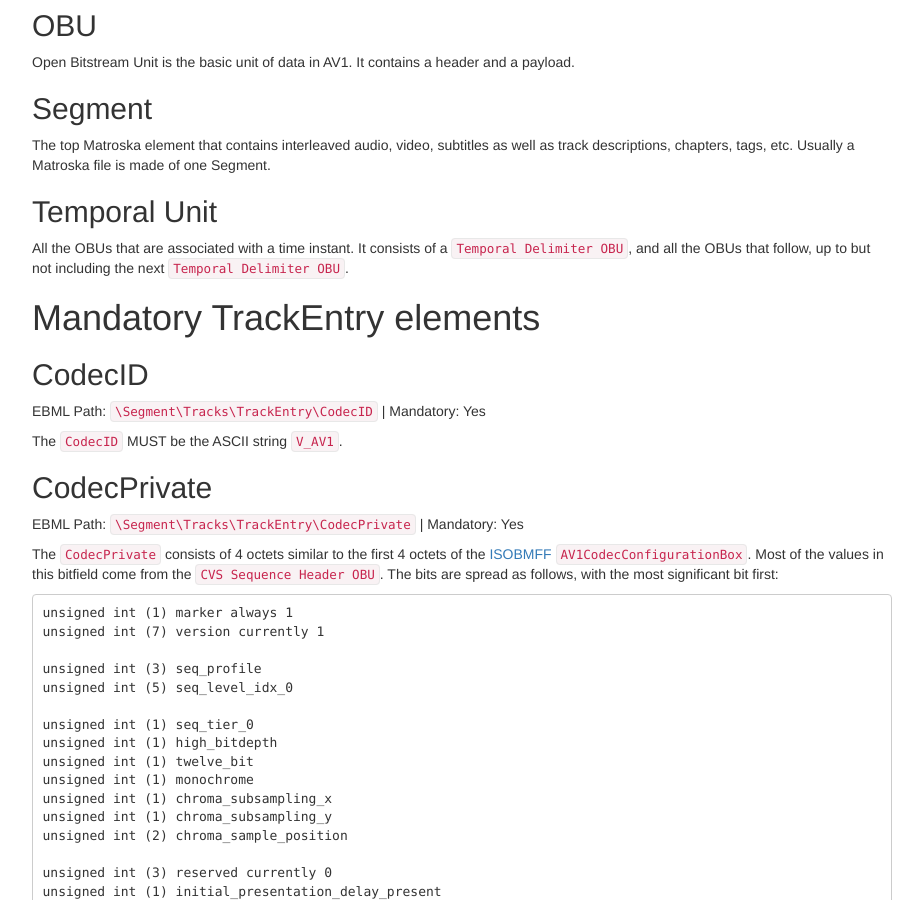
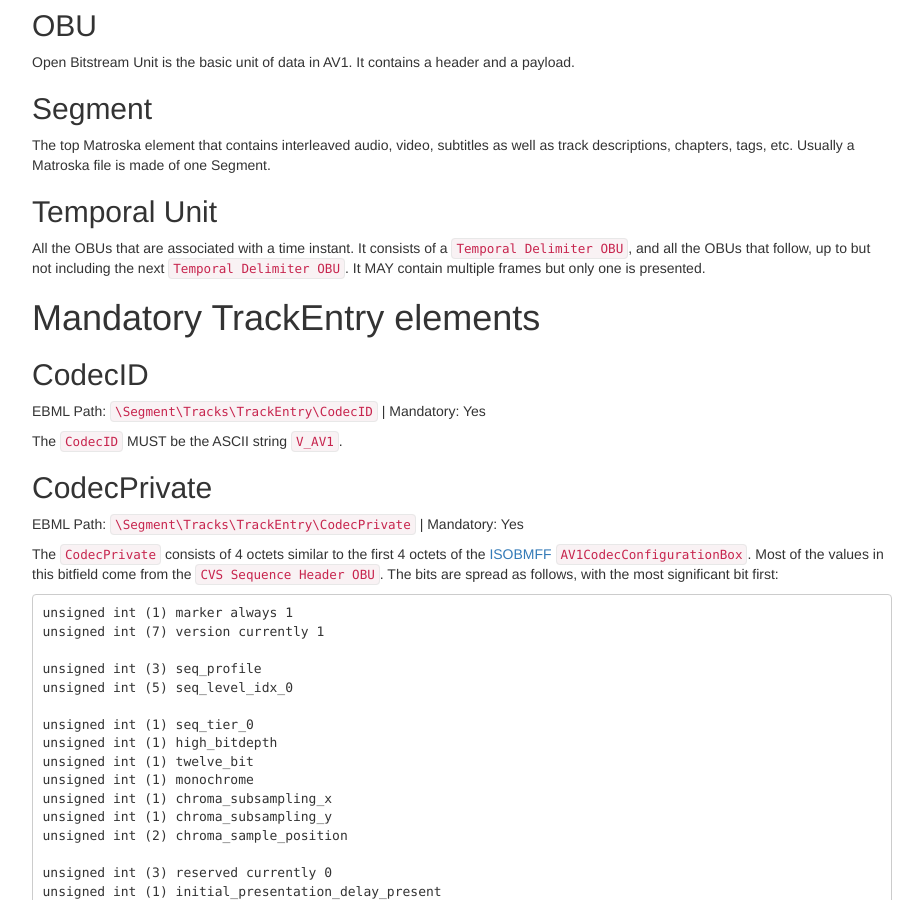
Before and after one commit to ietf-wg-cellar/matroska-specification, a Jekyll site: the page built from codec/av1.md, in a window 1280 px wide and 900 px high, scrolled down 734 px. Shown: the whole window, without its empty margins (273-1196 px from the left). Built offline with Jekyll 4.4.1, drawn with Linux system fonts in a browser that asks for light colours; our own code applies the rules of GitHub Pages for plain Markdown files.

Commit message:
av1: note that Temporal Units may contain multiple frames

```diff
--- a/codec/av1.md
+++ b/codec/av1.md
@@ -26,7 +26,7 @@ Open Bitstream Unit is the basic unit of data in AV1. It contains a header and a
 The top Matroska element that contains interleaved audio, video, subtitles as well as track descriptions, chapters, tags, etc. Usually a Matroska file is made of one Segment.
 
 ## Temporal Unit
-All the OBUs that are associated with a time instant. It consists of a `Temporal Delimiter OBU`, and all the OBUs that follow, up to but not including the next `Temporal Delimiter OBU`.
+All the OBUs that are associated with a time instant. It consists of a `Temporal Delimiter OBU`, and all the OBUs that follow, up to but not including the next `Temporal Delimiter OBU`. It MAY contain multiple frames but only one is presented.
 
 
 # Mandatory TrackEntry elements
```
